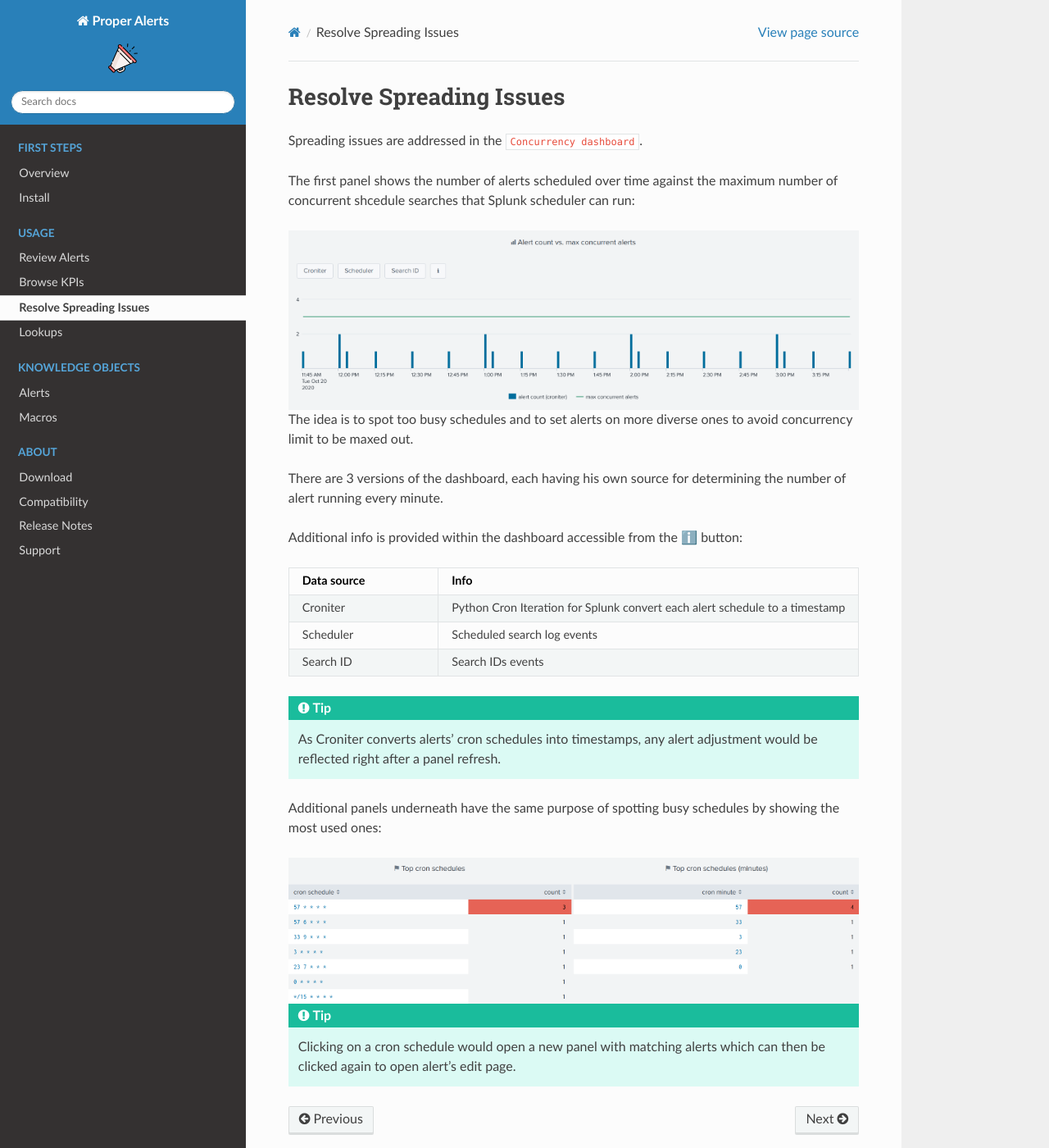
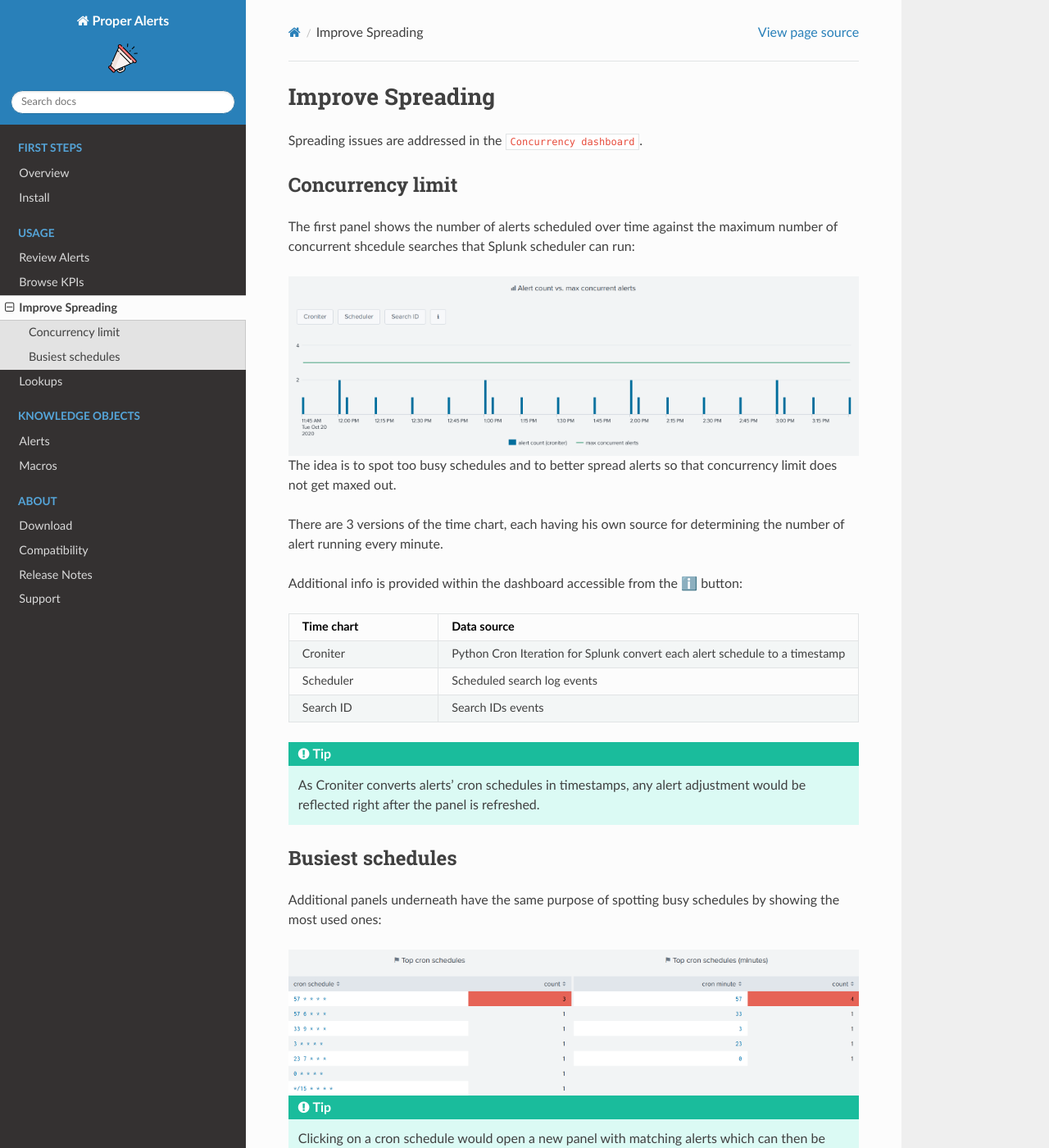
Before and after one commit to a-l-h/splunk-app-proper-alerts, a Sphinx documentation site: the page built from doc/spreading.rst, in a window 1280 px wide and 1400 px high. Shown: the whole window at 82% size. Built offline with Sphinx 7.4.7 and the Read the Docs theme 2.0.0, drawn with Linux system fonts in a browser that asks for light colours; cross-references to code outside the pages are shown as plain code.

Commit message:
Update spreading.rst

```diff
--- a/doc/spreading.rst
+++ b/doc/spreading.rst
@@ -1,16 +1,19 @@
-Resolve Spreading Issues
-------------------------
+Improve Spreading
+=================
 
 Spreading issues are addressed in the :hoverxref:`Concurrency dashboard<Concurrency dashboard>`.
+
+Concurrency limit
+-----------------
 
 The first panel shows the number of alerts scheduled over time against the maximum number of concurrent shcedule searches that Splunk scheduler can run:
 
 .. image:: img/concurrency_panel_1.png
    :align: center
 
-The idea is to spot too busy schedules and to set alerts on more diverse ones to avoid concurrency limit to be maxed out.
+The idea is to spot too busy schedules and to better spread alerts so that concurrency limit does not get maxed out.
 
-There are 3 versions of the dashboard, each having his own source for determining the number of alert running every minute.
+There are 3 versions of the time chart, each having his own source for determining the number of alert running every minute.
 
 Additional info is provided within the dashboard accessible from the ℹ️ button:
 
@@ -18,8 +21,8 @@ Additional info is provided within the dashboard accessible from the ℹ️ butt
    :widths: 30 70
    :header-rows: 1
 
-   * - Data source
-     - Info
+   * - Time chart
+     - Data source
    * - Croniter
      - Python Cron Iteration for Splunk convert each alert schedule to a timestamp
    * - Scheduler
@@ -27,7 +30,10 @@ Additional info is provided within the dashboard accessible from the ℹ️ butt
    * - Search ID
      - Search IDs events
 
-.. tip:: As Croniter converts alerts' cron schedules into timestamps, any alert adjustment would be reflected right after a panel refresh.
+.. tip:: As Croniter converts alerts' cron schedules in timestamps, any alert adjustment would be reflected right after the panel is refreshed.
+
+Busiest schedules
+-----------------
 
 Additional panels underneath have the same purpose of spotting busy schedules by showing the most used ones:
 
```
